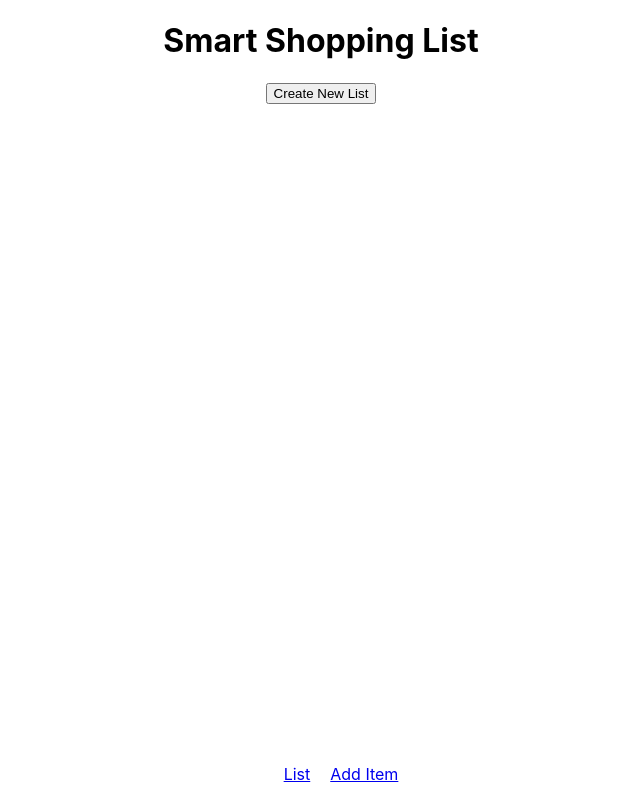
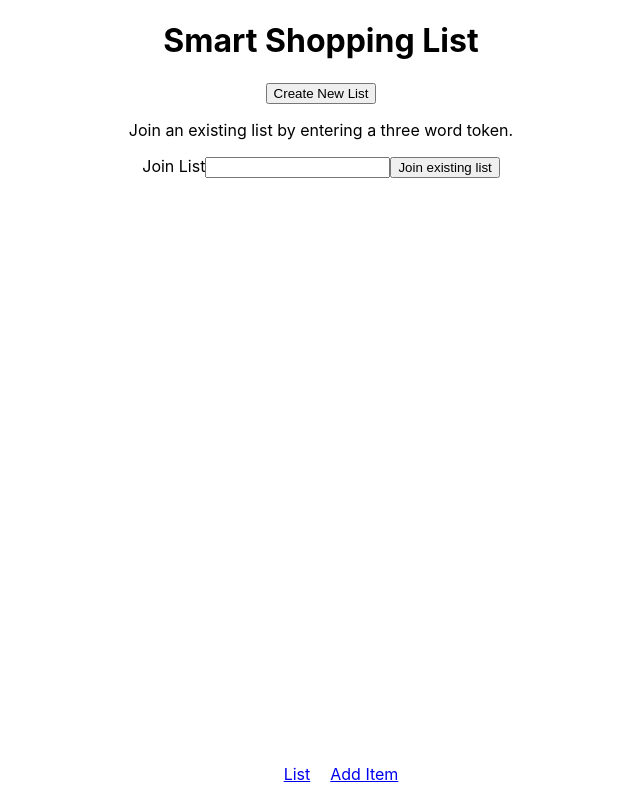
Before and after one commit to jonathanyeong/smart-shopping-list, a React (Create React App) app: page / in a window 1280 px wide. Shown: the whole page, without its empty margins (319-959 px from the left). Built offline with nearby package versions, Linux system fonts and the light colour scheme.

Commit message:
Joins a list using a token

```diff
--- a/src/App.js
+++ b/src/App.js
@@ -5,6 +5,7 @@ import {
   Route,
   Redirect,
 } from 'react-router-dom';
+import { db } from './lib/firebase.js';
 import getToken from './lib/tokens.js';
 import Nav from './Nav.js';
 import ShoppingList from './ShoppingList.js';
@@ -13,13 +14,33 @@ import './App.css';
 
 function App() {
   const [token, setToken] = useState(localStorage.getItem('userToken') || '');
+  const [joinToken, setJoinToken] = useState('');
 
   useEffect(() => {
     localStorage.setItem('userToken', token);
+    if (token.length > 0) {
+      db.collection('tokens').add({
+        token: token,
+      });
+    }
   }, [token]);
 
   const generateToken = () => {
     setToken(getToken());
+  };
+
+  const handleJoinList = (event) => {
+    event.preventDefault();
+    db.collection('tokens')
+      .where('token', '==', joinToken)
+      .get()
+      .then((querySnapshot) => {
+        if (!querySnapshot.empty) {
+          setToken(joinToken);
+        } else {
+          alert("Token doesn't exist!");
+        }
+      });
   };
 
   return (
@@ -40,6 +61,18 @@ function App() {
             ) : (
               <button onClick={generateToken}>Create New List</button>
             )}
+            <p>Join an existing list by entering a three word token.</p>
+            <form onSubmit={handleJoinList}>
+              <label>
+                Join List
+                <input
+                  type="text"
+                  value={joinToken}
+                  onChange={(e) => setJoinToken(e.target.value)}
+                />
+              </label>
+              <input type="submit" value="Join existing list" />
+            </form>
           </Route>
         </Switch>
 
```
